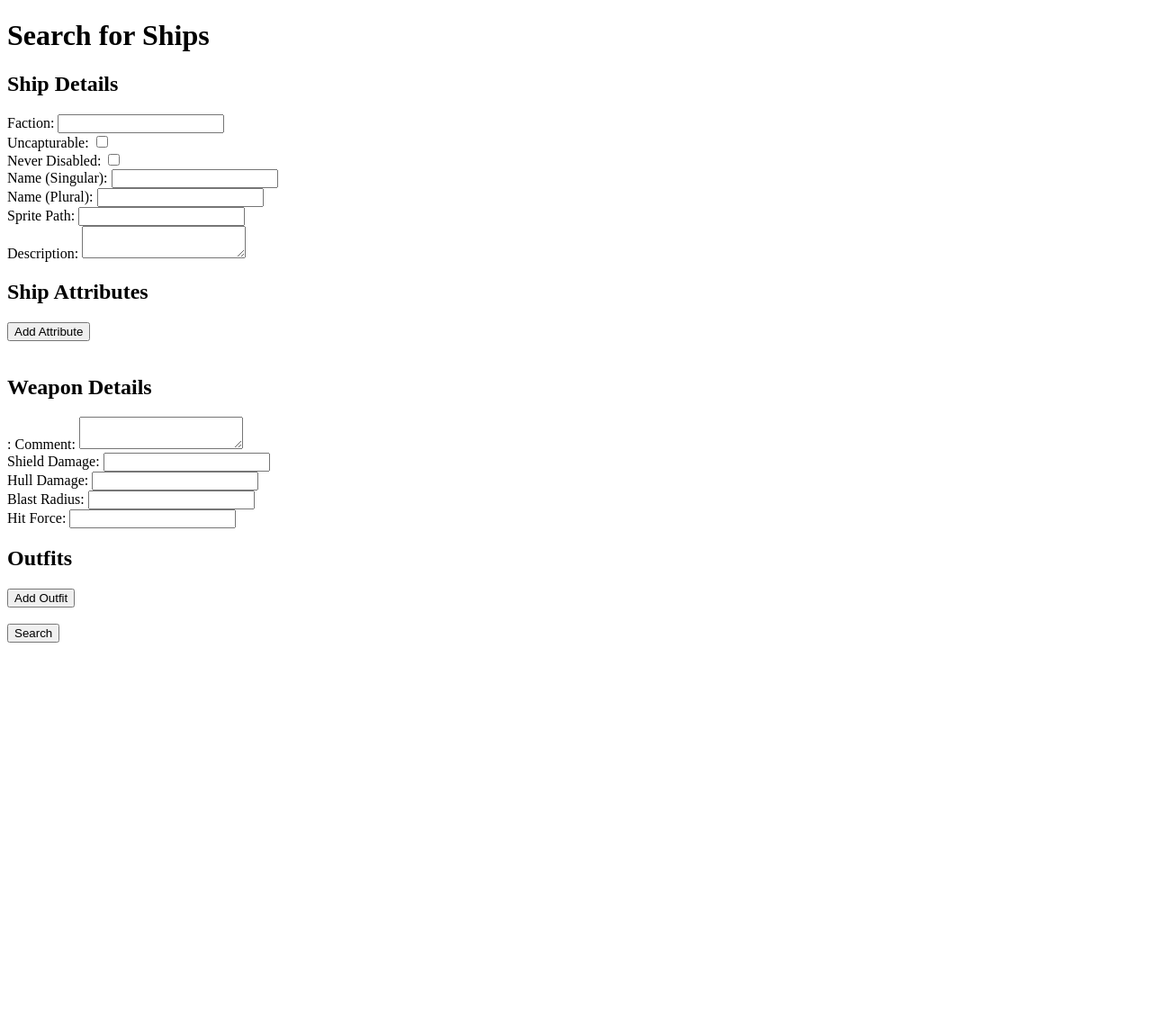
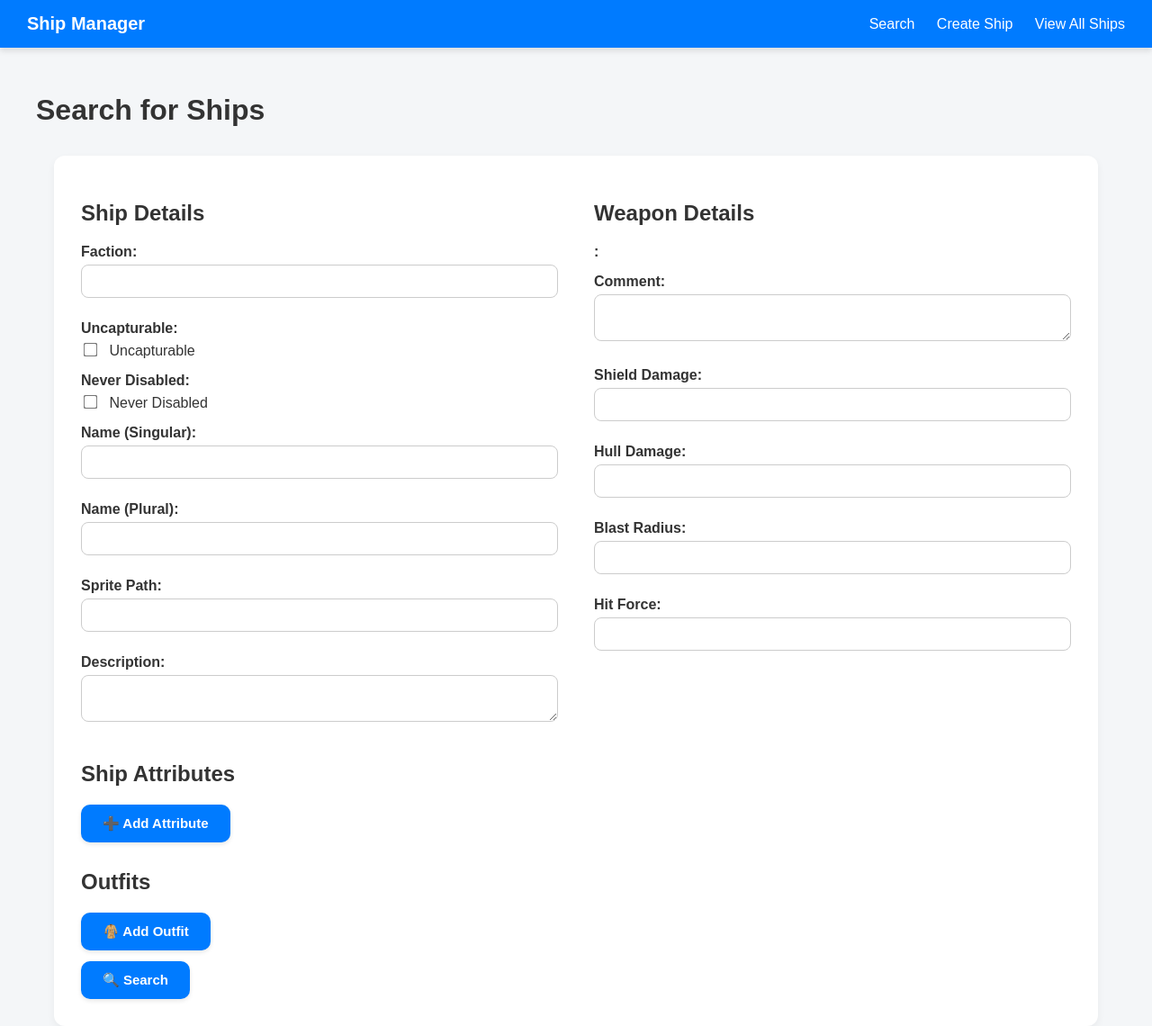
Before and after one commit to jeremybeutler/endlessskysearch, a Flask app: page /search in a window 1280 px wide. Shown: the whole page at 90% size. Before the commit the page ends 714 px from the top, so only its background shows below. Run offline with Flask 3, Linux system fonts and the light colour scheme; some libraries are stand-ins or nearby versions.

Commit message:
Update search_ships.html

```diff
--- a/web/templates/search_ships.html
+++ b/web/templates/search_ships.html
@@ -1,7 +1,141 @@
 <!DOCTYPE html>
 <html>
+
 <head>
     <title>Search for Ships</title>
+    <style>
+        body {
+            font-family: Arial, sans-serif;
+            background-color: #f4f6f8;
+            color: #333;
+            margin: 0;
+            padding: 0;
+        }
+
+        .navbar {
+            display: flex;
+            justify-content: space-between;
+            align-items: center;
+            background-color: #007bff;
+            padding: 15px 30px;
+            box-shadow: 0 4px 6px rgba(0, 0, 0, 0.1);
+        }
+
+        .navbar-brand {
+            color: #fff;
+            font-size: 20px;
+            font-weight: bold;
+        }
+
+        .navbar-links a {
+            color: #fff;
+            text-decoration: none;
+            margin-left: 20px;
+            font-weight: 500;
+            transition: color 0.3s;
+        }
+
+        .navbar-links a:hover {
+            color: #d1e6ff;
+        }
+
+        h1 {
+            padding: 30px 40px 10px;
+        }
+
+        form {
+            background-color: #fff;
+            padding: 30px;
+            border-radius: 12px;
+            box-shadow: 0 4px 10px rgba(0, 0, 0, 0.05);
+            max-width: 1100px;
+            margin: auto;
+        }
+
+        .form-row {
+            display: flex;
+            flex-wrap: wrap;
+            gap: 40px;
+        }
+
+        .form-section {
+            flex: 1;
+            min-width: 300px;
+        }
+
+        label {
+            font-weight: bold;
+            display: block;
+            margin-top: 15px;
+            margin-bottom: 5px;
+        }
+
+        input[type="text"],
+        input[type="number"],
+        textarea {
+            width: 100%;
+            padding: 10px;
+            margin-bottom: 10px;
+            border-radius: 8px;
+            border: 1px solid #ccc;
+            box-sizing: border-box;
+            transition: border-color 0.3s ease;
+        }
+
+        input[type="text"]:focus,
+        input[type="number"]:focus,
+        textarea:focus {
+            border-color: #007bff;
+            outline: none;
+        }
+
+        input[type="checkbox"] {
+            margin-right: 10px;
+            transform: scale(1.2);
+        }
+
+        .section-title {
+            margin-top: 30px;
+            margin-bottom: 10px;
+        }
+
+        .attribute-group,
+        .outfit-group {
+            background-color: #f0f4f8;
+            border: 1px solid #ddd;
+            padding: 15px;
+            margin-top: 10px;
+            border-radius: 8px;
+        }
+
+        .button-group {
+            display: flex;
+            flex-direction: column;
+            gap: 12px;
+            margin-top: 20px;
+        }
+
+        .btn {
+            background-color: #007bff;
+            color: white;
+            border: none;
+            padding: 12px 24px;
+            border-radius: 10px;
+            font-size: 15px;
+            font-weight: 600;
+            cursor: pointer;
+            box-shadow: 0 2px 5px rgba(0, 0, 0, 0.1);
+            transition: all 0.3s ease;
+            width: fit-content;
+        }
+
+        .btn:hover {
+            background-color: #0056b3;
+            box-shadow: 0 4px 10px rgba(0, 0, 0, 0.15);
+            transform: translateY(-1px);
+        }
+    </style>
+
     <script>
         function addOutfit() {
             let index = document.querySelectorAll(".outfit-group").length;
@@ -9,9 +143,9 @@
             let div = document.createElement("div");
             div.className = "outfit-group";
             div.innerHTML = `
-                <input type="hidden" type="text" name="oid_${index}" ><br>
-                <label>Outfit Name:</label> <input type="text" name="name_${index}" ><br>
-                <label>Quantity:</label> <input type="number" name="quantity_${index}"><br><br>
+                <input type="hidden" name="oid_${index}">
+                <label>Outfit Name:</label> <input type="text" name="name_${index}">
+                <label>Quantity:</label> <input type="number" name="quantity_${index}">
             `;
             container.appendChild(div);
             document.getElementById("outfit_count").value = index + 1;
@@ -23,54 +157,72 @@
             let div = document.createElement("div");
             div.className = "attribute-group";
             div.innerHTML = `
-                <input type="hidden" type="text" name="aid_${index}" ><br>
-                <label>Attribute Name:</label> <input type="text" name="name_${index}" ><br>
-                <label>Attribute Value:</label> <input type="text" name="value_${index}" ><br>
+                <input type="hidden" name="aid_${index}">
+                <label>Attribute Name:</label> <input type="text" name="name_${index}">
+                <label>Attribute Value:</label> <input type="text" name="value_${index}">
             `;
             container.appendChild(div);
             document.getElementById("attribute_count").value = index + 1;
         }
     </script>
 </head>
+
 <body>
+<nav class="navbar">
+    <div class="navbar-brand">Ship Manager</div>
+    <div class="navbar-links">
+        <a href="/search">Search</a>
+        <a href="/create-ship">Create Ship</a>
+        <a href="/view-ships">View All Ships</a>
+    </div>
+</nav>
+
 <h1>Search for Ships</h1>
 <form method="POST">
+    <div class="form-row">
+        <div class="form-section">
             <h2>Ship Details</h2>
             {% for field in ship_fields %}
                 <label>{{ field.label }}:</label>
                 {% if field.type == "text" %}
-            <input type="text" name="{{ field.name }}" ><br>
+                    <input type="text" name="{{ field.name }}">
                 {% elif field.type == "textarea" %}
-                <textarea name="{{ field.name }}" ></textarea><br>
+                    <textarea name="{{ field.name }}"></textarea>
                 {% elif field.type == "checkbox" %}
-                <input type="checkbox" name="{{ field.name }}"><br>
+                    <input type="checkbox" name="{{ field.name }}"> {{ field.label }}
                 {% elif field.type == "number" %}
-                <input type="number" name="{{ field.name }}"
-                    {% if field.step %}step="{{ field.step }}"{% endif %}><br>
+                    <input type="number" name="{{ field.name }}" {% if field.step %}step="{{ field.step }}"{% endif %}>
                 {% endif %}
             {% endfor %}
+        </div>
 
-        <h2>Ship Attributes</h2>
-        <input type="hidden" id="attribute_count" name="attribute_count" value="0">
-        <div id="attributes"></div>
-        <button type="button" onclick="addAttribute()">Add Attribute</button><br><br>
-
+        <div class="form-section">
             <h2>Weapon Details</h2>
             {% for field in weapon_fields %}
                 <label>{{ field.label }}:</label>
                 {% if field.type == "text" or field.type == "number" %}
-                <input type="{{ field.type }}" name="{{ field.name }}" ><br>
+                    <input type="{{ field.type }}" name="{{ field.name }}">
                 {% elif field.type == "textarea" %}
-                <textarea name="{{ field.name }}" ></textarea><br>
+                    <textarea name="{{ field.name }}"></textarea>
                 {% endif %}
             {% endfor %}
+        </div>
+    </div>
 
-        <h2>Outfits</h2>
+    <h2 class="section-title">Ship Attributes</h2>
+    <input type="hidden" id="attribute_count" name="attribute_count" value="0">
+    <div id="attributes"></div>
+    <div class="button-group">
+        <button type="button" class="btn" onclick="addAttribute()">➕ Add Attribute</button>
+    </div>
+
+    <h2 class="section-title">Outfits</h2>
     <input type="hidden" id="outfit_count" name="outfit_count" value="0">
     <div id="outfits"></div>
-        <button type="button" onclick="addOutfit()">Add Outfit</button><br><br>
-
-        <button type="submit">Search</button>
+    <div class="button-group">
+        <button type="button" class="btn" onclick="addOutfit()">🧥 Add Outfit</button>
+        <button type="submit" class="btn">🔍 Search</button>
+    </div>
 </form>
 </body>
 </html>
```
Lines whose indentation alone changed are shown as unchanged.
